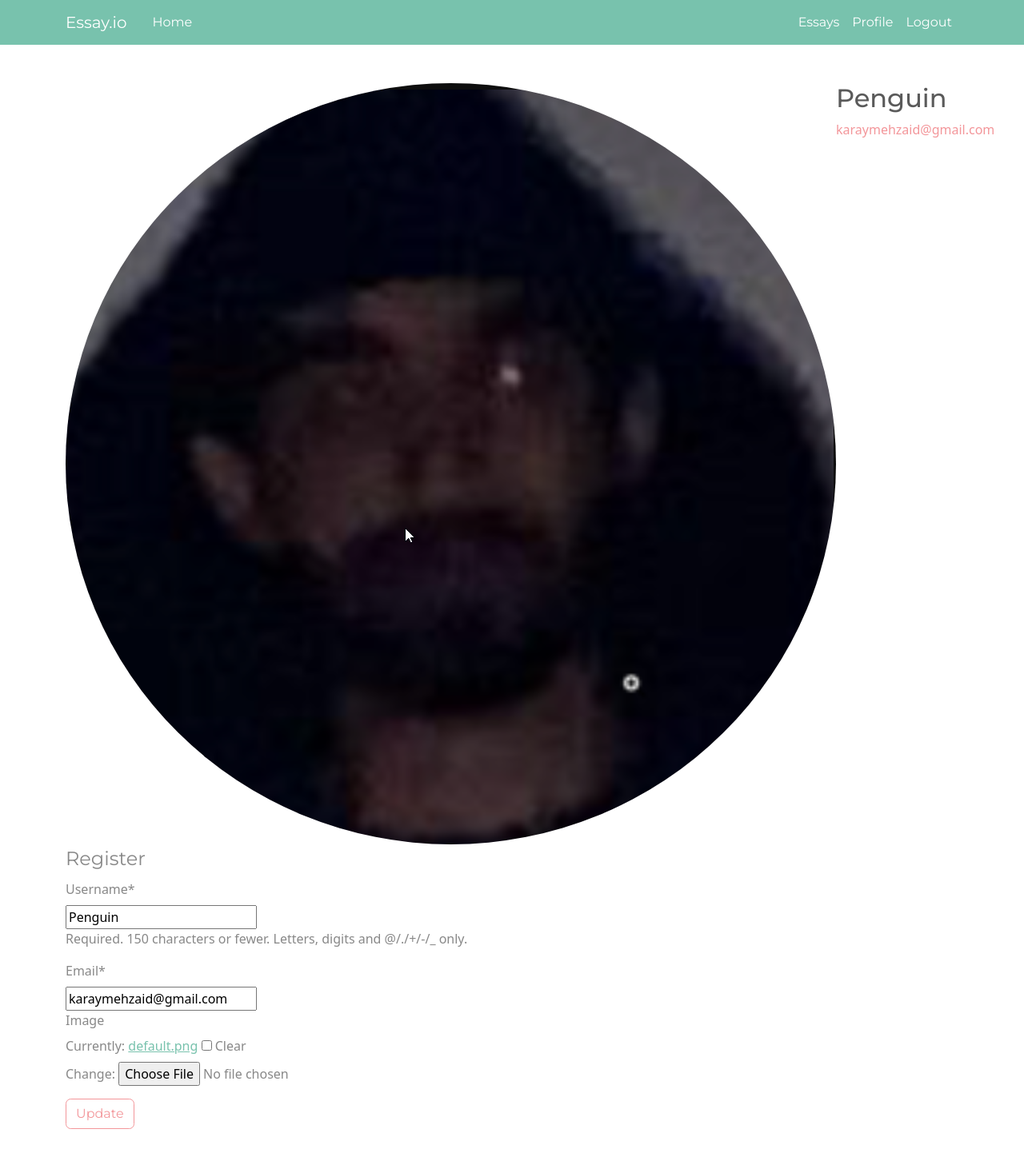
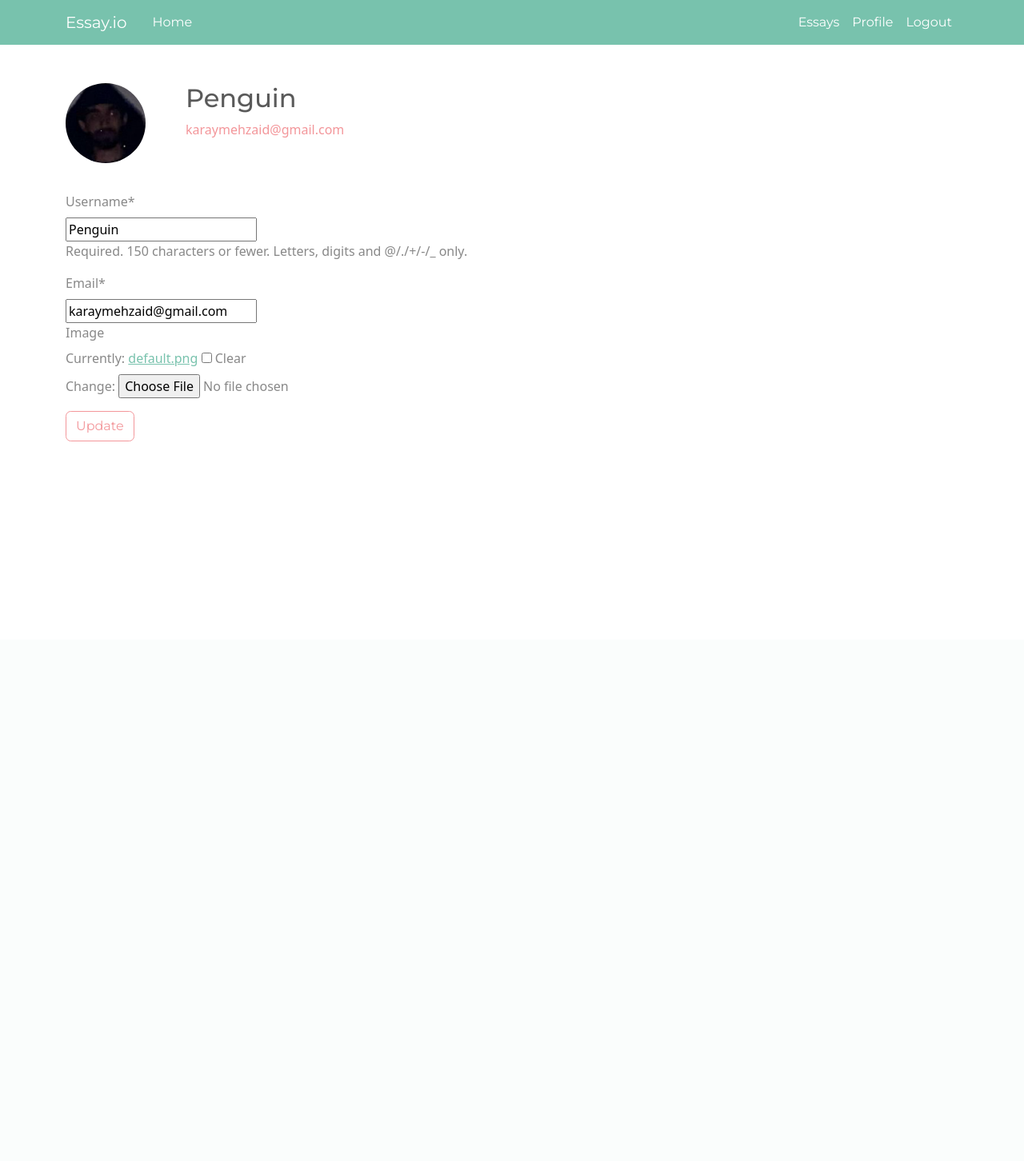
Before and after one commit to ZaidKaraymeh/Essay.io, a Django app: page /profile/ in a window 1280 px wide. Shown: the top 1452 px of the page at 80% size. After the commit the page ends 552 px from the top, so only its background shows below. Run offline with Django 3.2, Linux system fonts and the light colour scheme; a user stored in the database is signed in; data comes from the database, SQL or seed files in the repository; some libraries are stand-ins or nearby versions.

Commit message:
styling & PFP

```diff
--- a/static/blog/main.css
+++ b/static/blog/main.css
@@ -3,3 +3,13 @@ li::marker {
 }
 
 .border{border:4px solid #eceeef!important}
+
+.account-img {
+  height: 100px;
+  width: 100px;
+  margin: 0px 50px 0px 0px;
+}
+
+.media-body {
+  margin-bottom: 50px;
+}
--- a/users/templates/users/profile.html
+++ b/users/templates/users/profile.html
@@ -14,7 +14,6 @@
         {% csrf_token %}
 
         <fieldset class="form-group" >
-            <legend> Register </legend>
             {{ userUpdateForm|crispy }}
             {{ profileUpdateForm|crispy }}
         </fieldset>
```
Also changed, not shown: blog/static/blog/main.css (+10 -0 lines).
